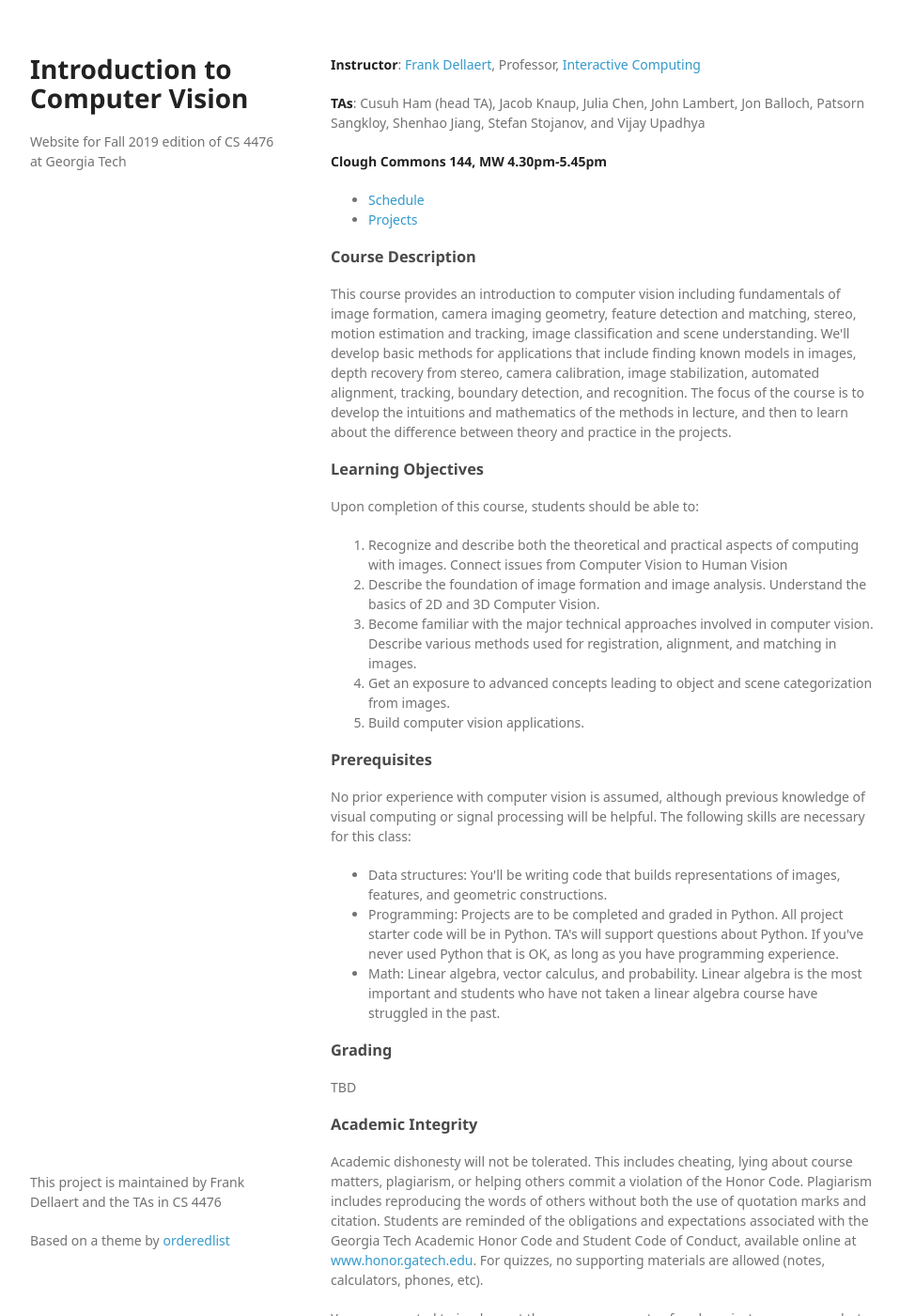
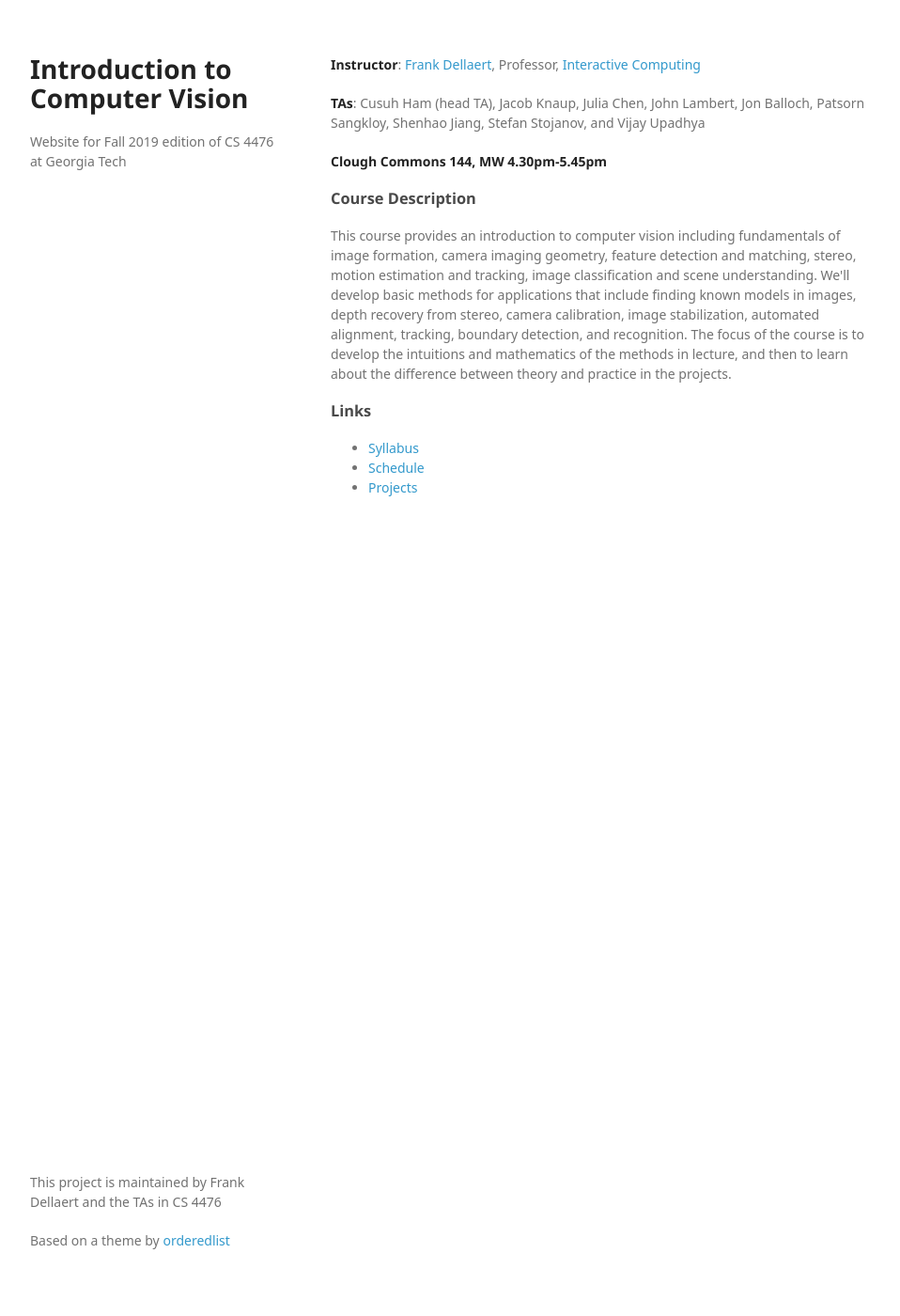
Before and after one commit to dellaert/19F-4476, a Jekyll site: the page built from index.html, in a window 1280 px wide and 1400 px high. Shown: the whole window at 94% size, without its empty margins (158-1116 px from the left). Built offline with Jekyll 4.4.1, drawn with Linux system fonts in a browser that asks for light colours; some web fonts are replaced; some of the changed text lies outside the part shown.

Commit message:
Update index.html

```diff
--- a/index.html
+++ b/index.html
@@ -5,74 +5,12 @@ title: Introduction to Computer Vision by gt-cv-class
 <p><strong>Instructor</strong>: <a href="http://www.dellaert.com/">Frank Dellaert</a>, Professor, <a href="https://ic.gatech.edu/">Interactive Computing</a></p>
 <p><strong>TAs</strong>: Cusuh Ham (head TA), Jacob Knaup, Julia Chen,  John Lambert,  Jon Balloch, Patsorn Sangkloy,  Shenhao Jiang, Stefan Stojanov, and Vijay Upadhya</p>
 <p><strong>Clough Commons 144, MW 4.30pm-5.45pm</strong></p>
-<ul>
-<li><a href="ymlsch.html">Schedule</a></li>
-<li><a href="projects.html">Projects</a></li>
-<!--li><a href="ymlsch.html">Testing</a></li-->
-</ul>
 <h3>
 <a id="course-description" class="anchor" href="#course-description" aria-hidden="true"><span aria-hidden="true" class="octicon octicon-link"></span></a>Course Description</h3>
 <p>This course provides an introduction to computer vision including fundamentals of image formation, camera imaging geometry, feature detection and matching, stereo, motion estimation and tracking, image classification and scene understanding. We'll develop basic methods for applications that include finding known models in images, depth recovery from stereo, camera calibration, image stabilization, automated alignment, tracking, boundary detection, and recognition. The focus of the course is to develop the intuitions and mathematics of the methods in lecture, and then to learn about the difference between theory and practice in the projects.</p>
-<h3>
-<a id="learning-objectives" class="anchor" href="#learning-objectives" aria-hidden="true"><span aria-hidden="true" class="octicon octicon-link"></span></a>Learning Objectives</h3>
-<p>Upon completion of this course, students should be able to:</p>
-<ol>
-<li>Recognize and describe both the theoretical and practical aspects of computing with images. Connect issues from Computer Vision to Human Vision</li>
-<li>Describe the foundation of image formation and image analysis. Understand the basics of 2D and 3D Computer Vision.</li>
-<li>Become familiar with the major technical approaches involved in computer vision. Describe various methods used for registration, alignment, and matching in images.</li>
-<li>Get an exposure to advanced concepts leading to object and scene categorization from images.</li>
-<li>Build computer vision applications.</li>
-</ol>
-<h3>
-<a id="prerequisites" class="anchor" href="#prerequisites" aria-hidden="true"><span aria-hidden="true" class="octicon octicon-link"></span></a>Prerequisites</h3>
-<p>No prior experience with computer vision is assumed, although previous knowledge of visual computing or signal processing will be helpful. The following skills are necessary for this class:</p>
+<h3>Links</h3>
 <ul>
-<li>Data structures: You'll be writing code that builds representations of images, features, and geometric constructions.</li>
-<li>Programming: Projects are to be completed and graded in Python. All project starter code will be in Python. TA's will support questions about Python. If you've never used Python that is OK, as long as you have programming experience.</li>
-<li>Math: Linear algebra, vector calculus, and probability. Linear algebra is the most important and students who have not taken a linear algebra course have struggled in the past.</li>
+<li><a href="syllabus.html">Syllabus</a></li>
+<li><a href="ymlsch.html">Schedule</a></li>
+<li><a href="projects.html">Projects</a></li>
 </ul>
-<h3>
-<a id="grading" class="anchor" href="#grading" aria-hidden="true"><span aria-hidden="true" class="octicon octicon-link"></span></a>Grading</h3>
-<p>TBD</p>
-<h3>
-<a id="academic-integrity" class="anchor" href="#academic-integrity" aria-hidden="true"><span aria-hidden="true" class="octicon octicon-link"></span></a>Academic Integrity</h3>
-<p>Academic dishonesty will not be tolerated. This includes cheating, lying about course matters, plagiarism, or helping others commit a violation of the Honor Code. Plagiarism includes reproducing the words of others without both the use of quotation marks and citation. Students are reminded of the obligations and expectations associated with the Georgia Tech Academic Honor Code and Student Code of Conduct, available online at <a href="http://www.honor.gatech.edu">www.honor.gatech.edu</a>. For quizzes, no supporting materials are allowed (notes, calculators, phones, etc).</p>
-<p>You are expected to implement the core components of each project on your own, but the extra credit opportunties often build on third party data sets or code. That's fine. Feel free to include results built on other software, as long as you are clear in your handin that it is not your own work.</p>
-<p>You should not view or edit anyone else's code. You should not post code to Piazza, except for starter code / helper code that isn't related to the core project.</p>
-<h3>
-<a id="learning-accommodations" class="anchor" href="#learning-accommodations" aria-hidden="true"><span aria-hidden="true" class="octicon octicon-link"></span></a>Learning Accommodations</h3>
-<p>If needed, we will make classroom accommodations for students with documented disabilities. These accommodations must be arranged in advance and in accordance with the ADAPTS office (<a href="http://www.adapts.gatech.edu">www.adapts.gatech.edu</a>).</p>
-<h3>
-<a id="important-links" class="anchor" href="#important-links" aria-hidden="true"><span aria-hidden="true" class="octicon octicon-link"></span></a>Important Links:</h3>
-<ul>
-<li>
-<a href="https://piazza.com/class/jzehgqjjgpz6bb">Piazza</a>. This should be your first stop for questions and announcements.</li>
-<li>
-<a href="https://canvas.gatech.edu/">canvas.gatech.edu</a> will be used to hand in assignments.</li>
-</ul>
-<h3>
-<a id="contact-info-and-office-hours" class="anchor" href="#contact-info-and-office-hours" aria-hidden="true"><span aria-hidden="true" class="octicon octicon-link"></span></a>Contact Info and Office Hours:</h3>
-<p>If possible, please use Piazza to ask questions and seek clarifications before emailing the instructor or staff.</p>
-<ul>
-<li>Cusuh Ham	<a href="mailto:cusuh@gatech.edu">cusuh@gatech.edu</a>
-</li>
-<li>Jacob Knaup	<a href="mailto:jknaup3@gatech.edu">jknaup3@gatech.edu</a>
-</li>
-<li>Julia Chen	<a href="mailto:julia.c@gatech.edu">julia.c@gatech.edu</a>
-</li>
-<li>John Lambert	<a href="mailto:johnlambert@gatech.edu">johnlambert@gatech.edu</a>
-</li>
-<li>Jon Balloch	<a href="mailto:balloch@gatech.edu">balloch@gatech.edu</a>
-</li>
-<li>Patsorn Sangkloy	<a href="mailto:patsorn_sangkloy@gatech.edu">patsorn_sangkloy@gatech.edu</a>
-</li>
-<li>Shenhao Jiang	<a href="mailto:jiangshenhao@gatech.edu">jiangshenhao@gatech.edu</a>
-</li>
-<li>Stefan Stojanov	<a href="mailto:sstojanov@gatech.edu">sstojanov@gatech.edu</a>
-</li>
-<li>Vijay Upadhya	<a href="mailto:vupadhya6@gatech.edu">vupadhya6@gatech.edu</a>
-</li>
-</ul>
-<h3>
-<a id="acknowledgements" class="anchor" href="#acknowledgements" aria-hidden="true"><span aria-hidden="true" class="octicon octicon-link"></span></a>Acknowledgements</h3>
-<p>The materials from this class rely significantly on slides prepared by other instructors, especially James Hays, Derek Hoiem and Svetlana Lazebnik. Each slide set and assignment contains acknowledgements. Feel free to use these slides for academic or research purposes, but please maintain all acknowledgements.</p>
```
